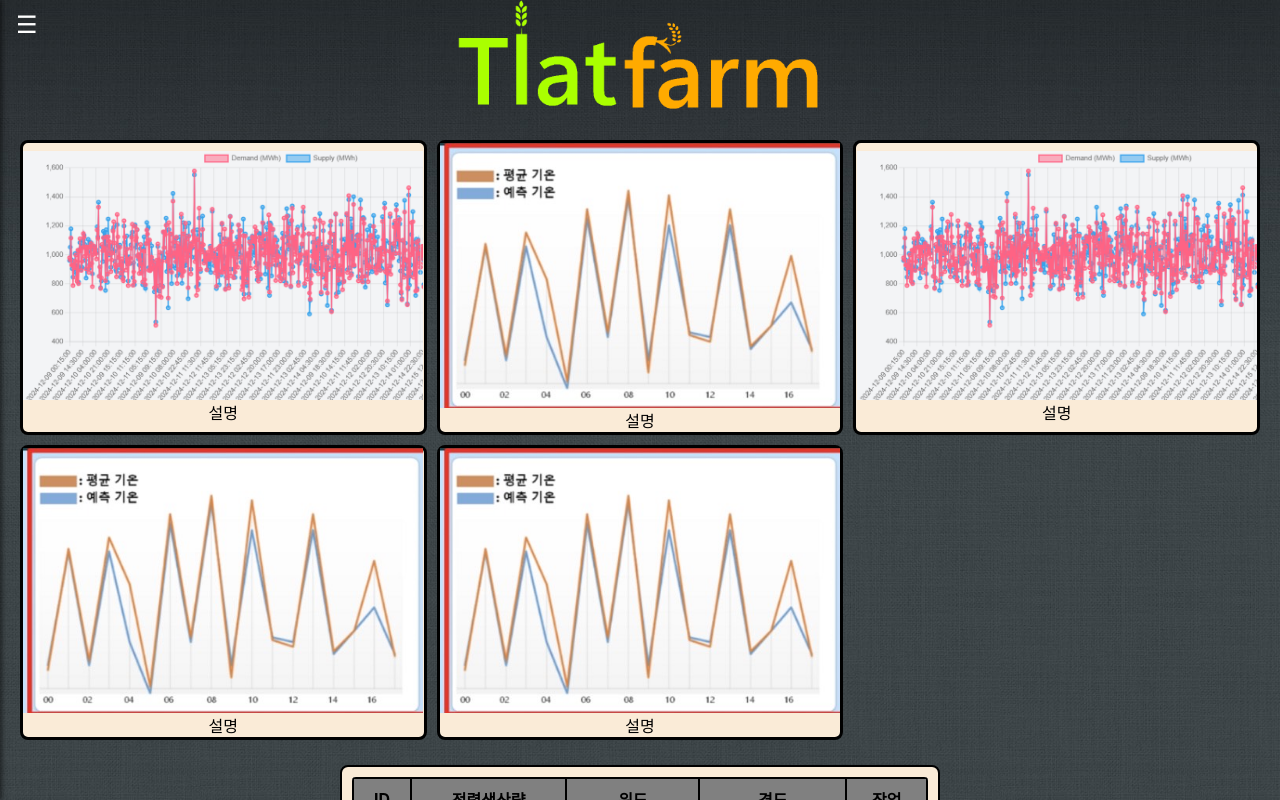
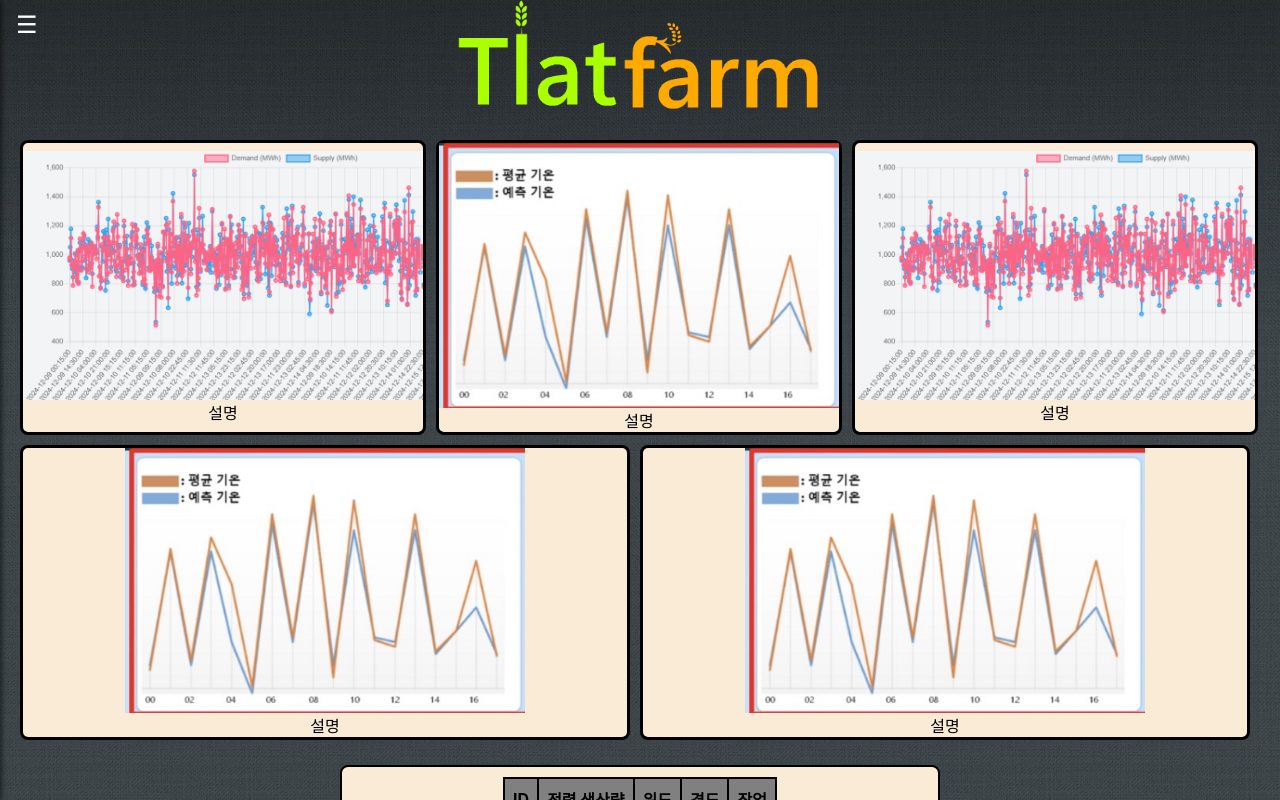
Before and after one commit to TurbineCrewGit/Tlatfarm, a React (Create React App) app in the folder ds/: page /clebinepage in a window 1280 px wide. Built offline with nearby package versions, Linux system fonts and the light colour scheme; no server answers.

Commit message:
fix: 배열 수정

```diff
--- a/ds/src/1_Mainpage.js
+++ b/ds/src/1_Mainpage.js
@@ -6,7 +6,6 @@ import MenuBar from './MenuBar.js';
 import ThemeToggle from "./Components/ThemeToggle.js";
 import MapComponent from './Components/MainMapComponent.js';
 import flowImage from './dark_logo.png';
-import Draggable from "react-draggable";
 
 const theme = createTheme();
 
--- a/ds/src/2_Clebinepage.js
+++ b/ds/src/2_Clebinepage.js
@@ -12,7 +12,7 @@ const theme = createTheme();
 
 function Clebine() {
   const [tableData, setTableData] = useState([
-    { id: '1', powerProduction: '85MW', latitude: '37.5665', longitude: '126.9780' },
+    // { id: '1', powerProduction: '85MW', latitude: '37.5665', longitude: '126.9780' },
   ]);
 
   const handleDataUploaded = (newData) => {
--- a/ds/src/Components/DataTable.js
+++ b/ds/src/Components/DataTable.js
@@ -1,41 +1,40 @@
-import React from 'react';
+import React from "react";
+import "../Styles/Clebine.css";
 
 const DataTable = ({ tableData, onDelete }) => {
   return (
-    <div className="table-wrapper">
+    <div>
       <table className="data-table">
         <thead>
           <tr>
             <th>ID</th>
-            <th>전력생산량</th>
+            <th>전력 생산량</th>
             <th>위도</th>
             <th>경도</th>
             <th>작업</th>
           </tr>
         </thead>
         <tbody>
-          {tableData.map((row, index) => (
-            <tr key={index}>
-              <td>{row.id}</td>
-              <td>{row.powerProduction}</td>
-              <td>{row.latitude}</td>
-              <td>{row.longitude}</td>
-              <td>
-                <button
-                  onClick={() => onDelete(row.id)}
-                  className="delete-button"
-                  style={{
-                    border: 'none',
-                    background: 'none',
-                    color: 'red',
-                    cursor: 'pointer'
-                  }}
-                >
-                  X
-                </button>
+          {/* 파일 데이터가 없을 경우 '파일을 올려주세요'라는 메시지 추가 */}
+          {tableData.length === 0 ? (
+            <tr>
+              <td colSpan="5" style={{ textAlign: "center" }}>
+                파일을 올려주세요
               </td>
             </tr>
-          ))}
+          ) : (
+            tableData.map((row) => (
+              <tr key={row.id}>
+                <td>{row.id}</td>
+                <td>{row.powerProduction}</td>
+                <td>{row.latitude}</td>
+                <td>{row.longitude}</td>
+                <td>
+                  <button id="deleteBtn" onClick={() => onDelete(row.id)}>X</button>
+                </td>
+              </tr>
+            ))
+          )}
         </tbody>
       </table>
     </div>
--- a/ds/src/Styles/Clebine.css
+++ b/ds/src/Styles/Clebine.css
@@ -14,15 +14,29 @@
     padding: 20px;
 }
 
+/* 두 줄로 배치 */
 .grid-container {
-    display: grid;
-    grid-template-columns: repeat(3, 1fr);
-    grid-template-rows: repeat(2, 1fr);
+    display: flex;
+    flex-wrap: wrap; /* 항목들이 두 줄로 감싸지도록 설정 */
     gap: 10px;
     padding: 20px;
     flex: 1;
 }
 
+/* 첫 번째 줄 - 3개 섹션 (각 33.33%) */
+.grid-container .section:nth-child(1),
+.grid-container .section:nth-child(2),
+.grid-container .section:nth-child(3) {
+    flex: 0 0 calc(33.33% - 10px); /* 첫 번째 줄에는 3개의 섹션이 33.33%씩 차지, gap을 고려하여 10px 빼기 */
+}
+
+/* 두 번째 줄 - 2개 섹션 (각 50%) */
+.grid-container .section:nth-child(4),
+.grid-container .section:nth-child(5) {
+    flex: 0 0 calc(50% - 10px); /* 두 번째 줄에는 2개의 섹션이 50%씩 차지, gap을 고려하여 10px 빼기 */
+}
+
+/* 각 섹션 스타일 */
 .section {
     background-color: antiquewhite;
     display: flex;
@@ -34,11 +48,6 @@
     flex-direction: column;
     justify-content: center;
     align-items: center;
-}
-
-.section:nth-child(4),
-.section:nth-child(5) {
-    grid-column: span 1.5;
 }
 
 /* 새로운 테이블 스타일 */
@@ -81,6 +90,7 @@
     text-align: center;
     border: 2px solid black;
     color: black;
+
 }
 
 .data-table th {
@@ -90,8 +100,12 @@
     top: 0;
 }
 
+.data-table tbody tr {
+    background-color: aliceblue;
+}
+
 .data-table tbody tr:hover {
-    background-color: #f0f0f0;
+    background-color: rgb(204, 204, 204);
 }
 
 .button-container {
@@ -113,12 +127,8 @@
     color: black;
 }
 
-  .upload-button:hover, .add-button:hover {
-    background-color: #e0e0e0;
-  }
 .upload-button:hover, .add-button:hover {
     background-color: #e0e0e0;
-    color: black;
 }
 
 .add-button {
@@ -136,16 +146,29 @@
     flex-direction: column; /* 세로로 배치 */
     align-items: flex-start;
     gap: 10px; /* 요소들 사이 간격 */
-  }
+}
 
-  .file-name {
+.file-name {
     font-size: 14px;
     color: gray;
-  }
-
+}
 
 .button-container {
     display: flex;
     justify-content: flex-start; /* 버튼들을 가로로 정렬 */
     gap: 10px; /* 버튼들 사이 간격 */
-  }
+}
+#deleteBtn {
+    border: none; /* 경계선 없애기 */
+    background: none; /* 배경 없애기 */
+    color: red; /* 텍스트 색상 (x버튼) */
+    font-size: 18px; /* 글자 크기 */
+    cursor: pointer; /* 마우스 커서가 포인터로 변경 */
+    padding: 0; /* 버튼 안의 여백 없애기 */
+    width: auto; /* 너비 자동 */
+    height: auto; /* 높이 자동 */
+}
+
+#deleteBtn:hover {
+    color: red; /* 마우스 올렸을 때 색상 변경 */
+}
```
